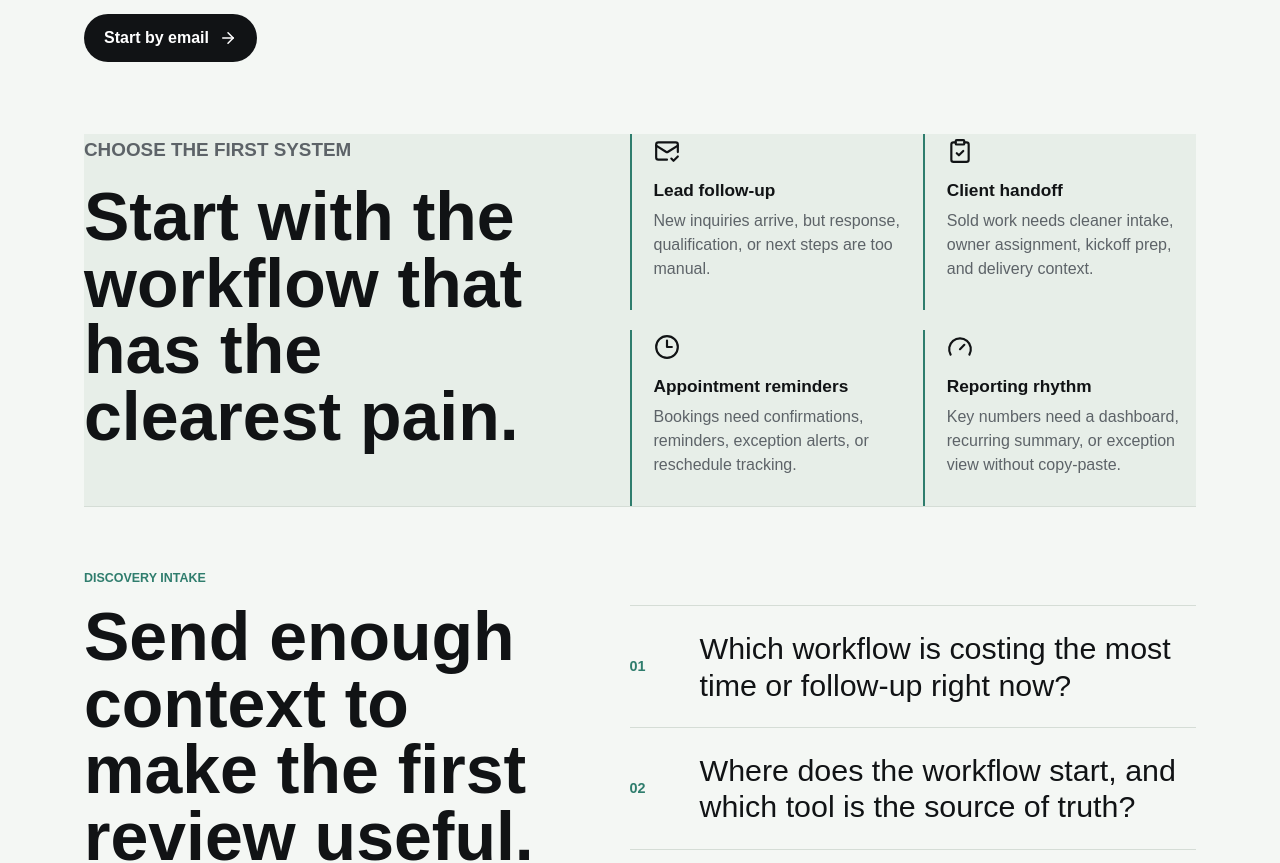
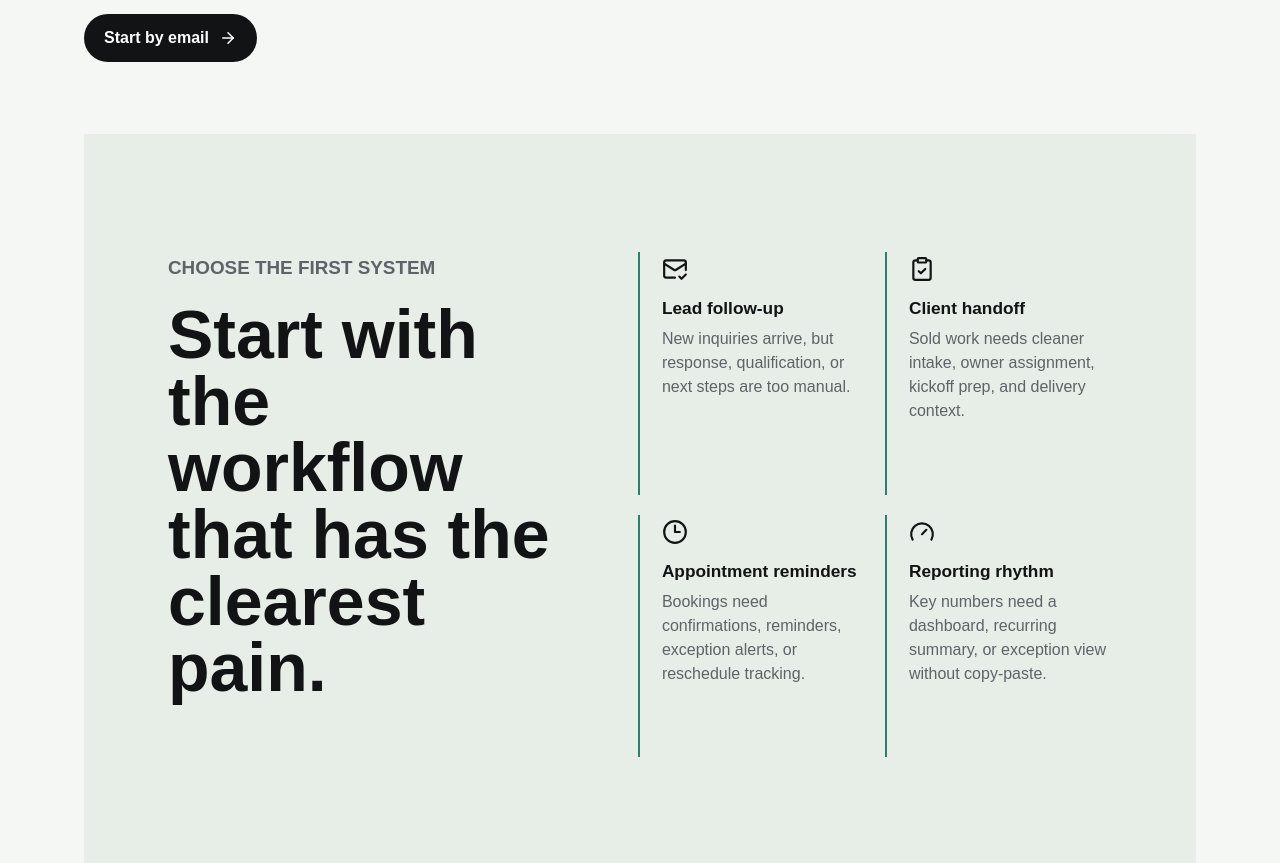
Before and after one commit to KelvarLLC/Business1, a Next.js app in the folder agency-ops/website/: page /start in a window 1280 px wide. Shown: the part 580-1443 px from the top of the page. Built offline with nearby package versions, Linux system fonts and the light colour scheme.

Commit message:
Add section spacing to intake workflow block

```diff
--- a/agency-ops/website/app/start/page.tsx
+++ b/agency-ops/website/app/start/page.tsx
@@ -63,7 +63,7 @@ export default function StartPage() {
         </a>
       </section>
 
-      <section className="proof">
+      <section className="section proof">
         <div className="proof-copy">
           <p className="section-kicker">Choose the first system</p>
           <h2>Start with the workflow that has the clearest pain.</h2>
```
